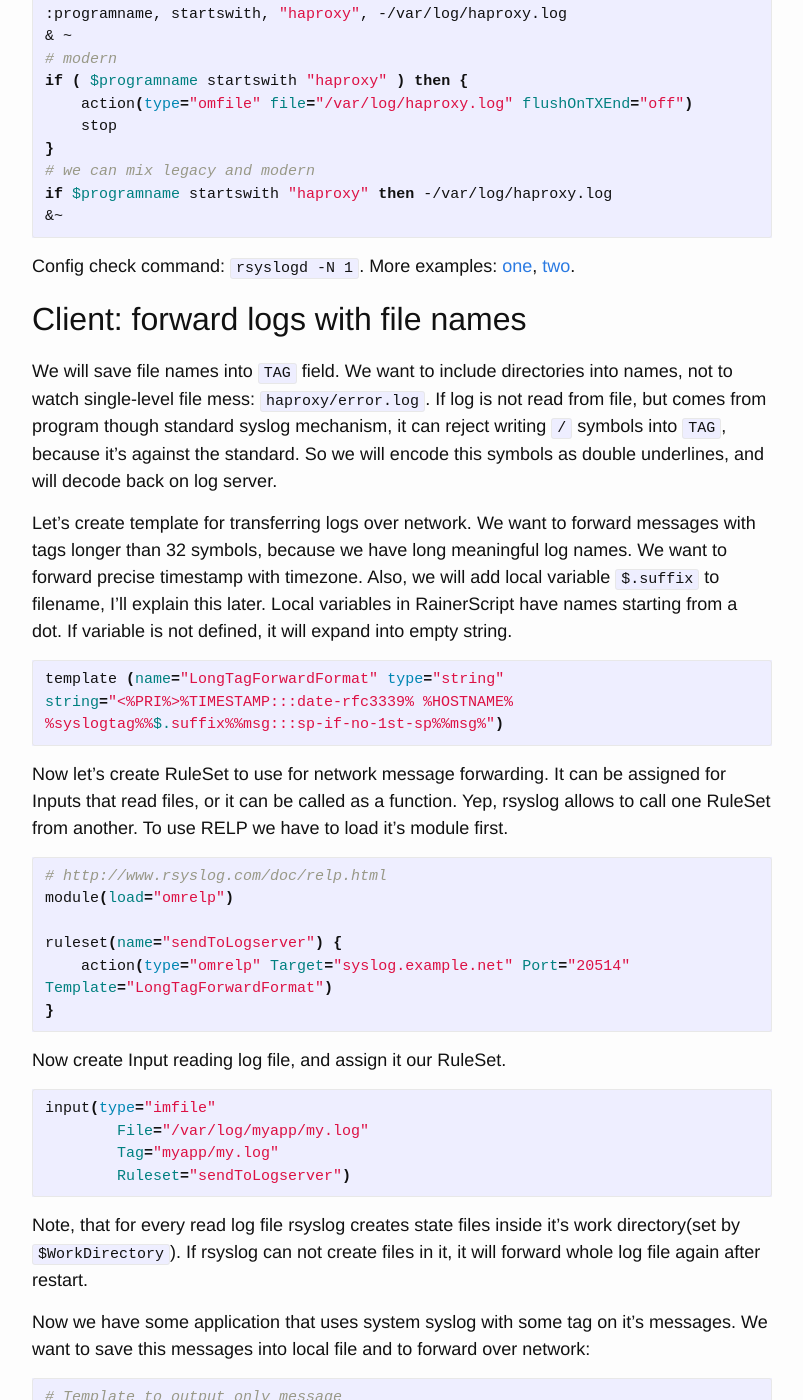
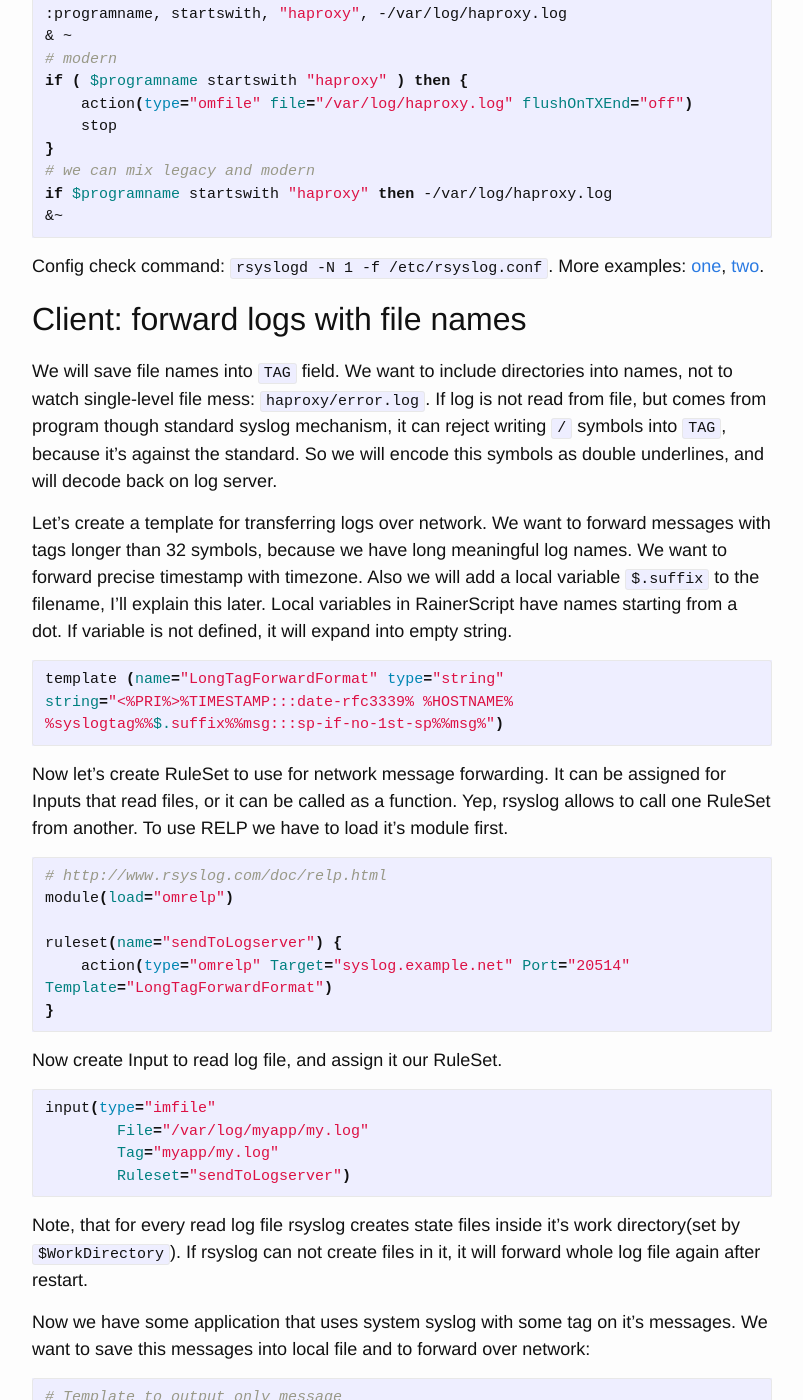
Before and after one commit to selivan/selivan.github.io, a Jekyll site: the page built from _posts/2017-02-07-rsyslog-log-forward-save-filename-handle-multi-line-failover.md, in a window 1280 px wide and 1400 px high, scrolled down 5727 px. Shown: the whole window, without its empty margins (238-1041 px from the left). Built offline with Jekyll 4.4.1, drawn with Linux system fonts in a browser that asks for light colours; comment, search, counter and statistics services are not loaded; some of the changed text lies outside the part shown.

Commit message:
post: small fixes

````diff
--- a/_posts/2017-02-07-rsyslog-log-forward-save-filename-handle-multi-line-failover.md
+++ b/_posts/2017-02-07-rsyslog-log-forward-save-filename-handle-multi-line-failover.md
@@ -39,10 +40,10 @@
 
 *TLDR*: everything is broken
 
-<!-- <details>
-<summary> TLDR: everything is broken (click to view)</summary> -->
+{% comment %} <details>
+<summary> TLDR: everything is broken (click to view)</summary> {% endcomment %}
 Syslog appeared in 80-x, and quickly became logging standard for Unix-like OS and network hardware. There were no standard, everybody was writing code just to be compatible with existing software. In 2001 IETF described current situation in RFC 3164(status "informational"). Implementations vary a lot, so it states "The payload of any IP packet that has a UDP destination port of 514 MUST be treated as a syslog message". Later IETF tried to create standard format in RFC 3165, but this document was inconvenient, at this moment there is no any alive software implementation. In 2009 RFC 5424 was approved, defining structured messages, but it is rarely used.
-<!-- </details> -->
+{% comment %} </details> {% endcomment %}
 
 [Here](http://www.rsyslog.com/doc/syslog_parsing.html) you can read what rsyslog author Rainer Gerhards does think about syslog standard situation. In fact, everybody is implementing syslog as he likes, and syslog server has the task to interpret anything it receives. For example, rsyslog has [special module](http://www.rsyslog.com/doc/v8-stable/configuration/modules/pmciscoios.html) to parse format used by CISCO IOS. For the worst cases since rsyslog 5th version you can define custom parsers.
 
@@ -160,13 +161,13 @@
 &~
 ```
 
-Config check command: `rsyslogd -N 1`. More examples: [one](http://www.rsyslog.com/doc/v8-stable/configuration/examples.html), [two](http://wiki.rsyslog.com/index.php/Configuration_Samples).
+Config check command: `rsyslogd -N 1 -f /etc/rsyslog.conf`. More examples: [one](http://www.rsyslog.com/doc/v8-stable/configuration/examples.html), [two](http://wiki.rsyslog.com/index.php/Configuration_Samples).
 
 ## Client: forward logs with file names
 
 We will save file names into `TAG` field. We want to include directories into names, not to watch single-level file mess: `haproxy/error.log`. If log is not read from file, but comes from program though standard syslog mechanism, it can reject writing `/` symbols into `TAG`, because it's against the standard. So we will encode this symbols as double underlines, and will decode back on log server.
 
-Let's create template for transferring logs over network. We want to forward messages with tags longer than 32 symbols, because we have long meaningful log names. We want to forward precise timestamp with timezone. Also, we will add local variable `$.suffix` to filename, I'll explain this later. Local variables in RainerScript have names starting from a dot. If variable is not defined, it will expand into empty string.
+Let's create a template for transferring logs over network. We want to forward messages with tags longer than 32 symbols, because we have long meaningful log names. We want to forward precise timestamp with timezone. Also we will add a local variable `$.suffix` to the filename, I'll explain this later. Local variables in RainerScript have names starting from a dot. If variable is not defined, it will expand into empty string.
 
 ```bash
 template (name="LongTagForwardFormat" type="string"
@@ -184,7 +185,7 @@
 }
 ```
 
-Now create Input reading log file, and assign it our RuleSet.
+Now create Input to read log file, and assign it our RuleSet.
 
 ```bash
 input(type="imfile"
@@ -210,7 +211,7 @@
 }
 ```
 
-Last `stop` directive is required to stop processing this messages, otherwise they will get to common system syslog. Btw, if application can use socket for log messages than standard `/dev/log`(both nginx and haproxy can do this), then we can create separate Input for this socket with  [imuxsock](http://www.rsyslog.com/doc/v8-stable/configuration/modules/imuxsock.html) module and assign it separate ruleset. So parsing whole log stream for some tags would not be required.
+Last `stop` directive is required to stop processing this messages, otherwise they will get to common system syslog. Btw, if application can use socket for log messages than standard `/dev/log`(both nginx and haproxy can do this), then we can create separate Input for this socket with  [imuxsock](http://www.rsyslog.com/doc/v8-stable/configuration/modules/imuxsock.html) module and assign it to separate ruleset. So parsing whole log stream for some tags would not be required.
 
 ### Reading log files set by wildcard
 
````
Also changed, not shown: other parts of _posts/2017-02-07-rsyslog-log-forward-save-filename-handle-multi-line-failover.md (+2 -1 lines).
